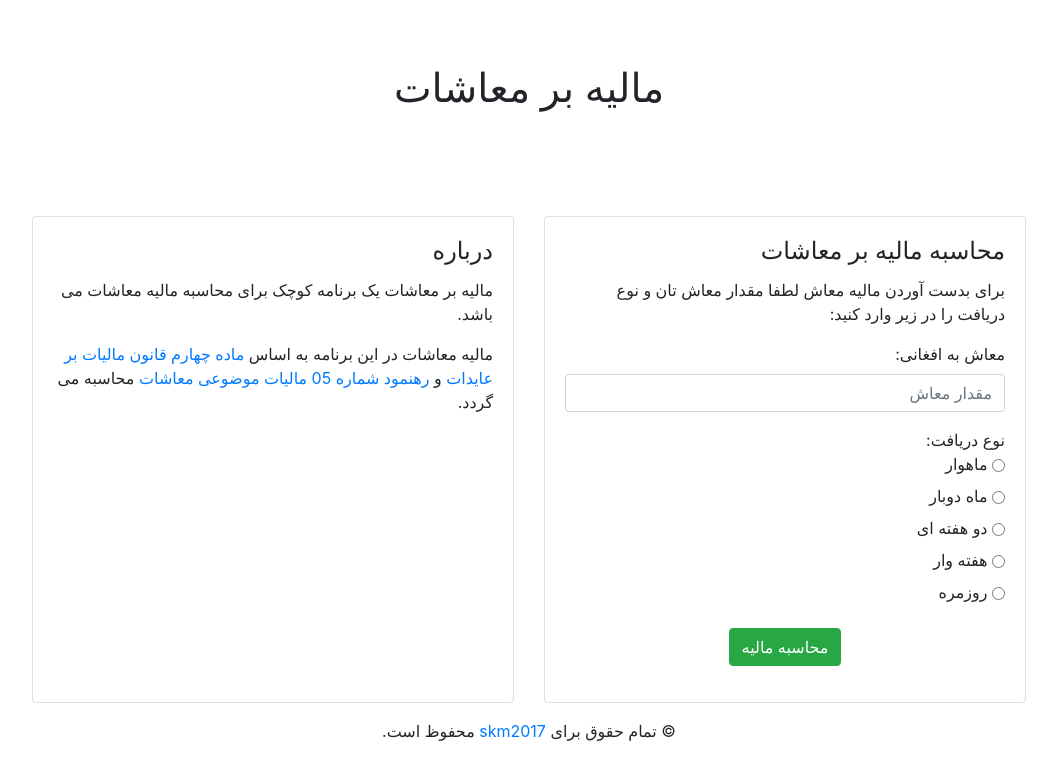
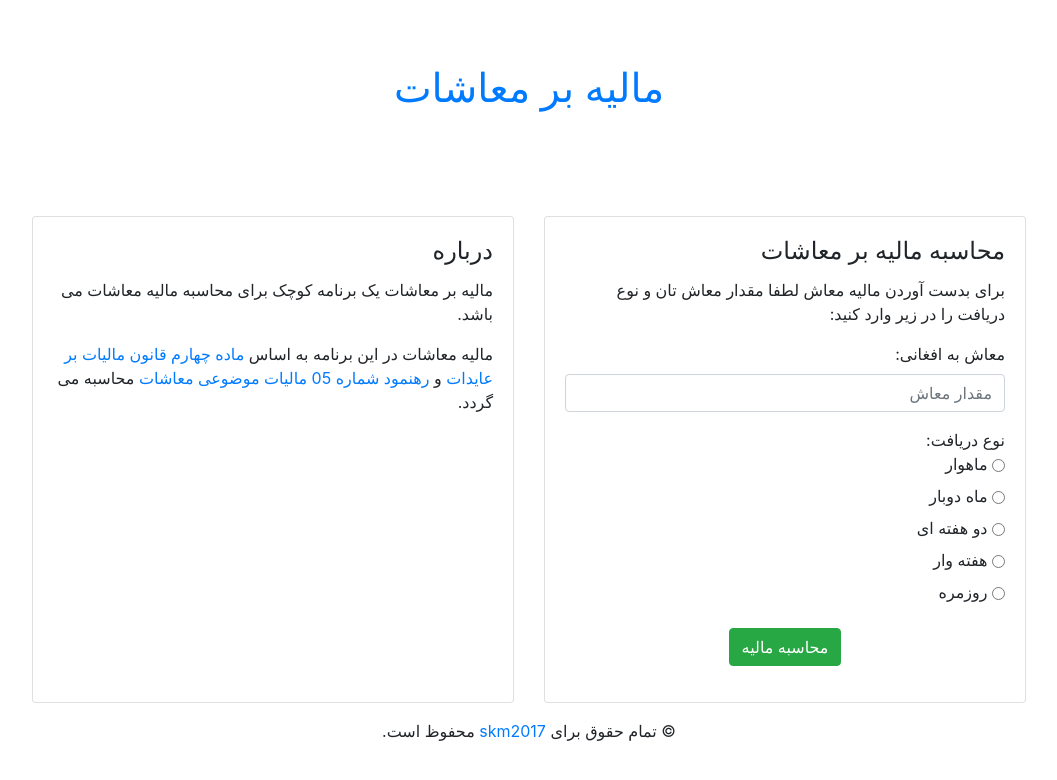
Before and after one commit to skm2017/salarytax, a plain HTML site: page index.html in a window 1280 px wide. Shown: the whole page, without its empty margins (111-1168 px from the left). Drawn offline with nearby package versions, Linux system fonts and the light colour scheme.

Commit message:
Minor fix

```diff
--- a/index.html
+++ b/index.html
@@ -17,7 +17,7 @@
 
 <body data-spy="scroll" data-target=".site-navbar-target" data-offset="300">
     <div class="jumbotron text-center" style="background:transparent !important">
-        <h1>مالیه بر معاشات</h1>
+        <h1><a href="/">مالیه بر معاشات</a></h1>
     </div>
 
     <div class="container">
```
